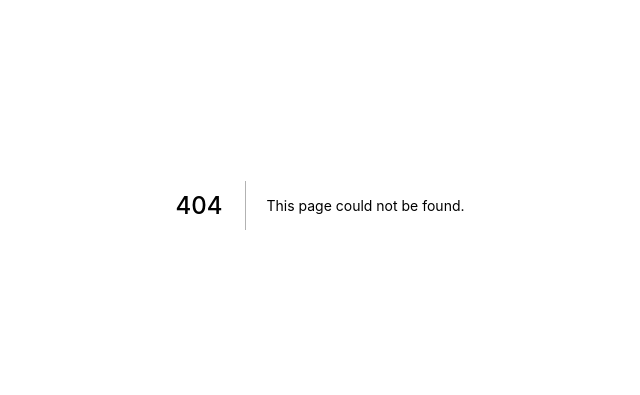
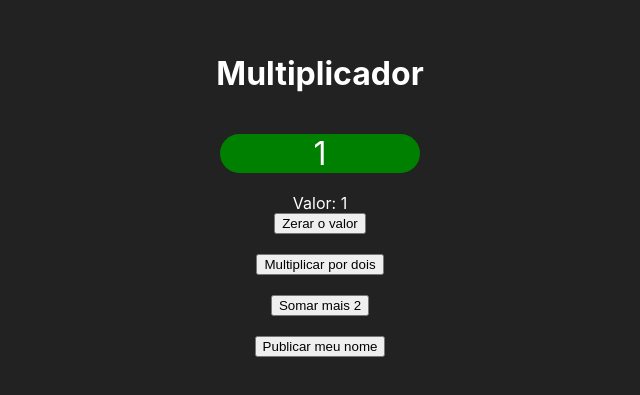
Before and after one commit to rafaellavm/ExerciciosReactNextJS, a Next.js app: page /estado/multiplicar in a window 1280 px wide. Before the commit this address had no page. Shown: the part 195-590 px from the top of the page, without its empty margins (320-960 px from the left). Built offline with nearby package versions, Linux system fonts and the light colour scheme.

Commit message:
44 componentes controlados

```diff
--- a/components/ContadorDisplay.jsx
+++ b/components/ContadorDisplay.jsx
@@ -1,9 +1,7 @@
 export default function ContadorDisplay(props){
 
     return(
-        <div style={{
-        height: "80px",width: "80px",
-        borderRadius:"50px", backgroundColor: "red",
+        <div style={{eight: "80px",width: "80px", borderRadius:"50px", backgroundColor: "red",
         color: "#fff", fontSize: "2rem", display:"flex", justifyContent:"center", margin:"20px"
        }}>{props.numero}</div>
     )
--- /dev/null
+++ b/components/Multiplicador.jsx
@@ -0,0 +1,12 @@
+export default function Multiplicador(props){
+
+    return (
+        <div>
+            <div style={{eight: "200px",width: "200px", borderRadius:"150px", backgroundColor: "green",
+        color: "white", fontSize: "2rem", display:"flex", justifyContent:"center", margin:"20px"
+       }}>
+           {props.numero}
+           </div>
+        </div>
+    )
+}
--- /dev/null
+++ b/pages/estado/multiplicar.jsx
@@ -0,0 +1,42 @@
+import Multiplicador from "../../components/Multiplicador";
+import { useState } from 'react';
+
+export default function multiplicar(props) {
+
+    const [valor, setValor] = useState(1);
+
+    const estilo = {
+        backgroundColor: "#222",
+        color: "#fff",
+        height: "100vh",
+        display: "flex",
+        justifyContent: "center",
+        alignItems: "center",
+        flexDirection: "column"
+    };
+
+    function multiplicarPorDois() {
+        setValor(valor * 2);
+    }
+
+    const somarMaisDois = () => setValor(valor + 2);
+
+    //const multiplicarValorPorDois = () => setValor(valor * 2);
+    const zerarOValor = () => setValor(valor = 0);
+
+    const publicarMeuNome = () => setValor("Rafaela");
+
+    return (
+        <div style={estilo}>
+            <h1>Multiplicador</h1>
+            <Multiplicador numero={valor} />
+            <div>Valor: {valor}</div>
+            <button onClick={zerarOValor}> Zerar o valor</button><br />
+            <button onClick={multiplicarPorDois}> Multiplicar por dois</button><br />
+            <button onClick={somarMaisDois}> Somar mais 2</button><br />
+            <button onClick={publicarMeuNome}> Publicar meu nome</button><br />
+
+        </div>
+
+    )
+}
```
Also changed, not shown: pages/estado/formulario.jsx (added, +17 -0 lines).
